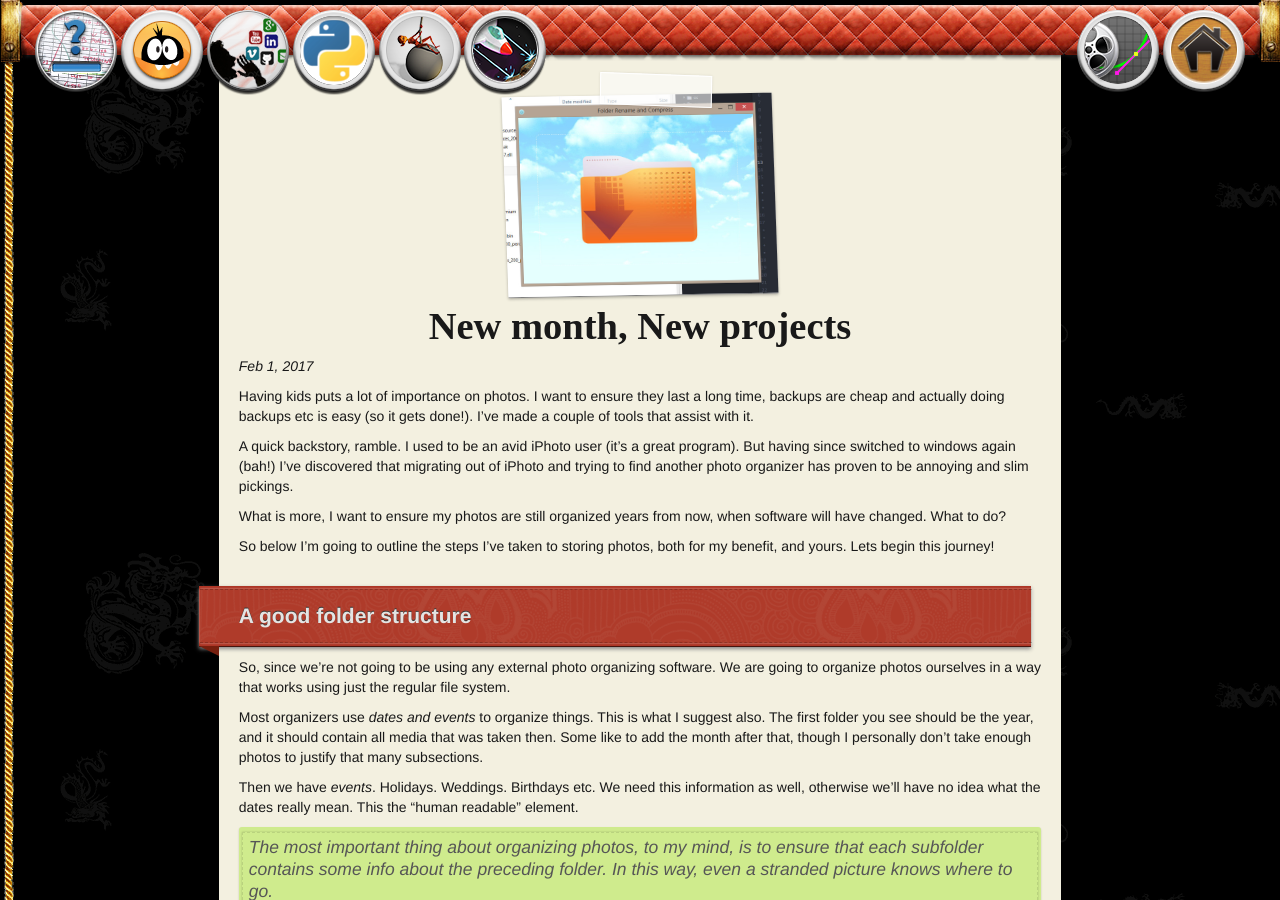
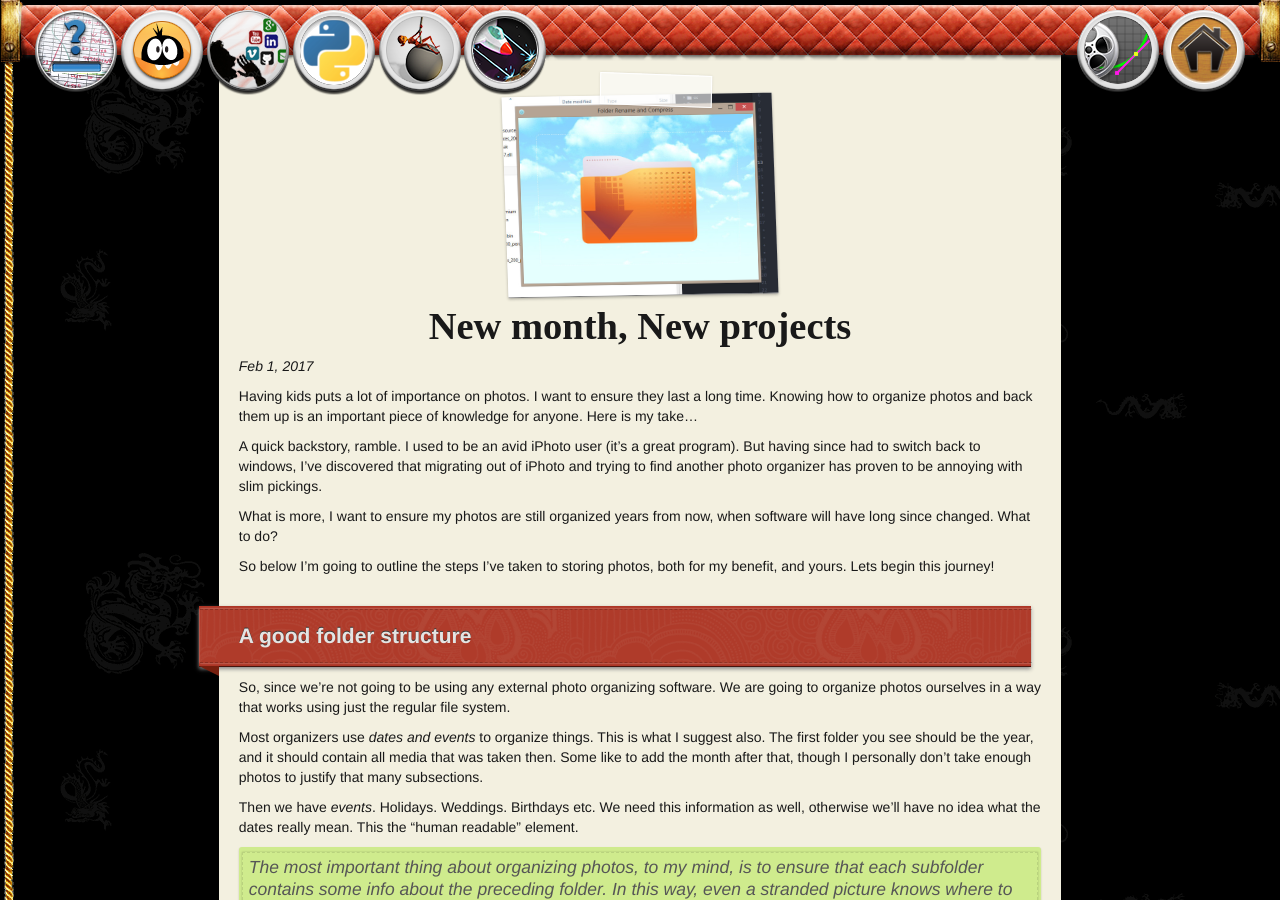
Before and after one commit to internetimagery/internetimagery.github.io, a Jekyll site: the page built from news/_posts/2017-02-01-new-month-new-projects.md, in a window 1280 px wide and 900 px high. Built offline with Jekyll 4.4.1, drawn with Linux system fonts in a browser that asks for light colours; nearby versions of some CDN libraries; some web fonts are replaced.

Commit message:
better wording

```diff
--- a/news/_posts/2017-02-01-new-month-new-projects.md
+++ b/news/_posts/2017-02-01-new-month-new-projects.md
@@ -4,11 +4,11 @@ layout: post
 thumb: /img/posts/folder_process.jpg
 ---
 
-Having kids puts a lot of importance on photos. I want to ensure they last a long time, backups are cheap and actually doing backups etc is easy (so it gets done!). I've made a couple of tools that assist with it.
+Having kids puts a lot of importance on photos. I want to ensure they last a long time. Knowing how to organize photos and back them up is an important piece of knowledge for anyone. Here is my take...
 
-A quick backstory, ramble. I used to be an avid iPhoto user (it's a great program). But having since switched to windows again (bah!) I've discovered that migrating out of iPhoto and trying to find another photo organizer has proven to be annoying and slim pickings.
+A quick backstory, ramble. I used to be an avid iPhoto user (it's a great program). But having since had to switch back to windows, I've discovered that migrating out of iPhoto and trying to find another photo organizer has proven to be annoying with slim pickings.
 
-What is more, I want to ensure my photos are still organized years from now, when software will have changed. What to do?
+What is more, I want to ensure my photos are still organized years from now, when software will have long since changed. What to do?
 
 So below I'm going to outline the steps I've taken to storing photos, both for my benefit, and yours. Lets begin this journey!
 
```
